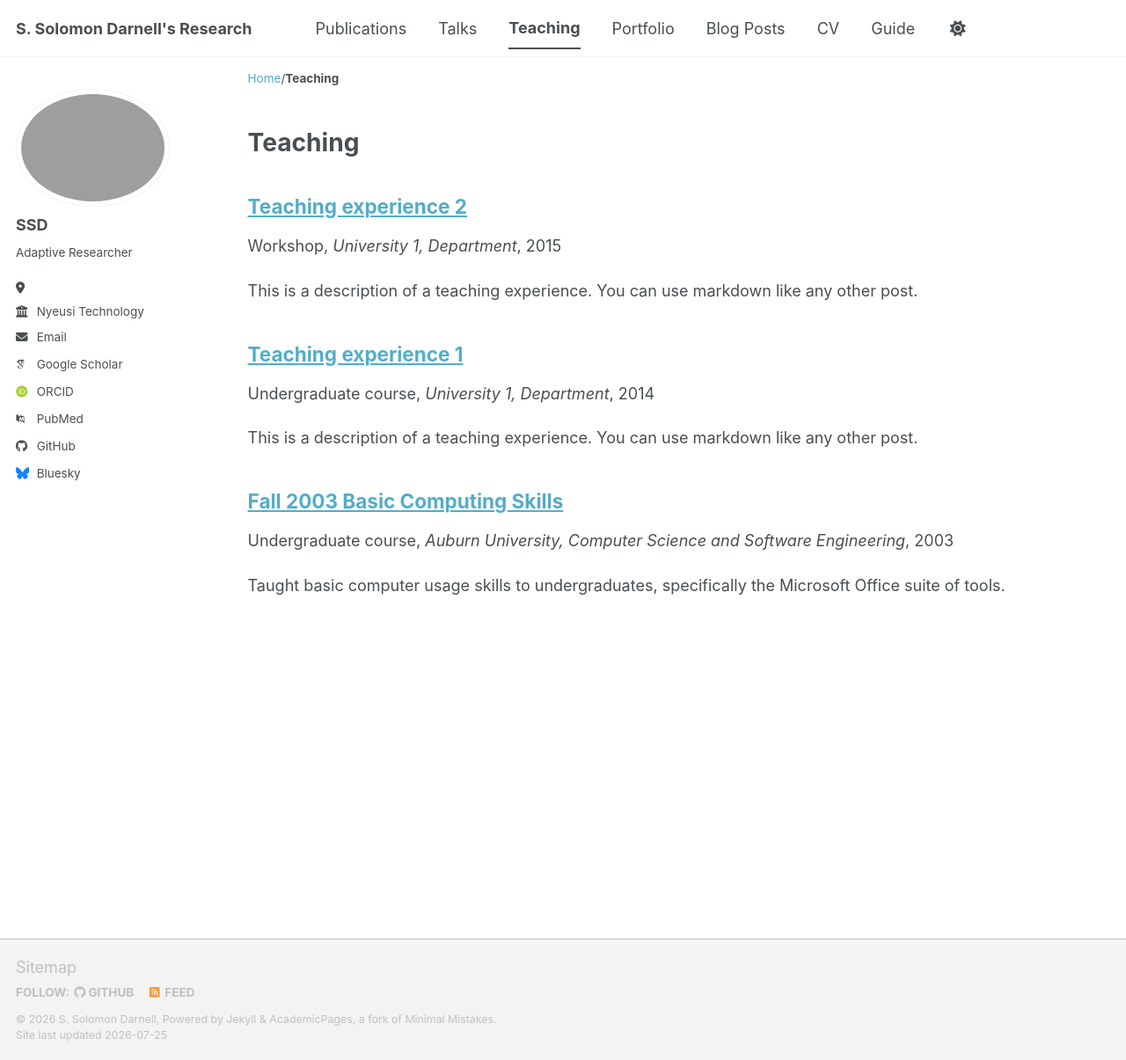
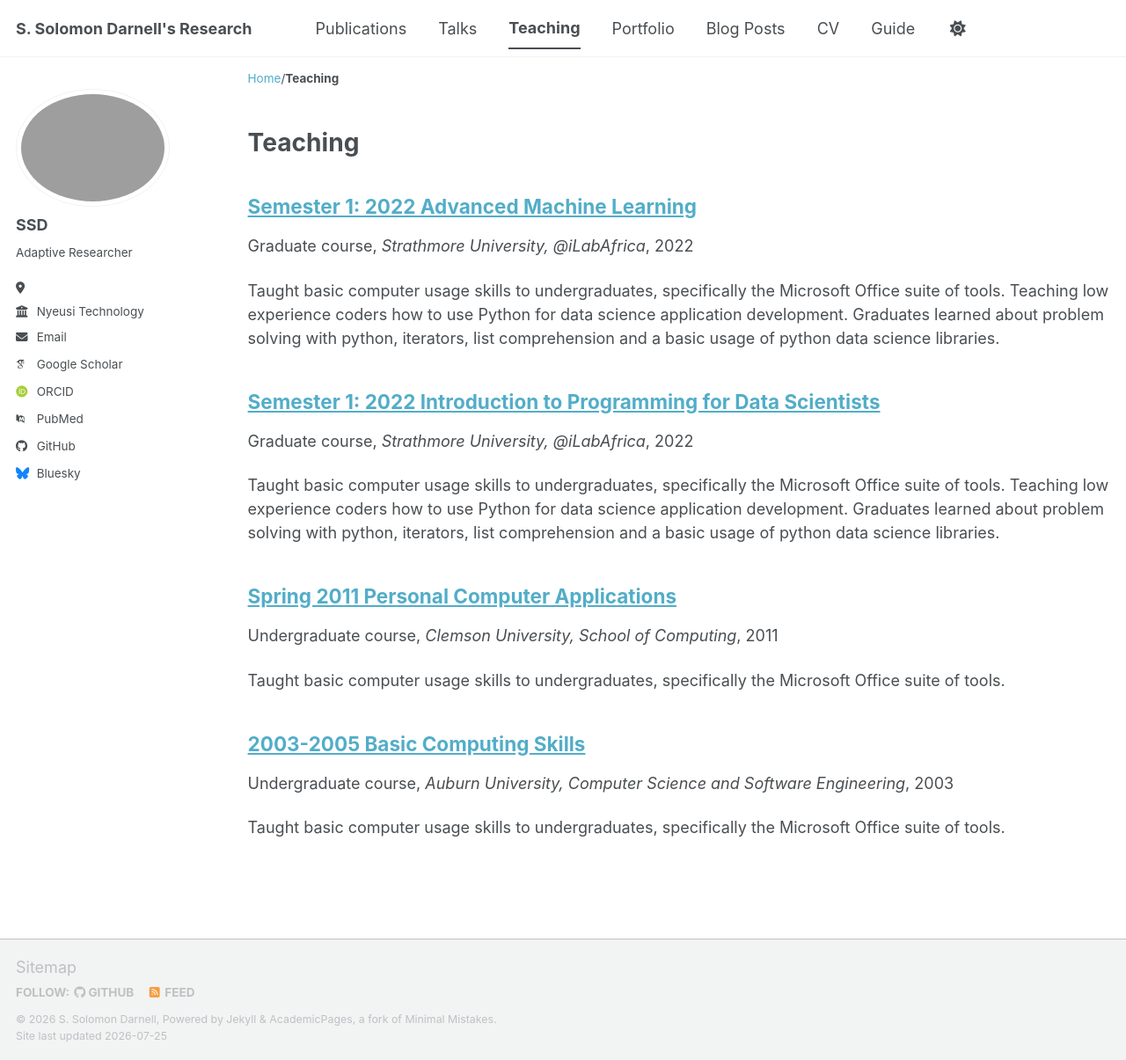
Before and after one commit to ShelbySolomonDarnell/shelbysolomondarnell.github.io, a Jekyll site: the page built from _pages/teaching.html, in a window 1280 px wide and 1205 px high. Shown: the whole window at 88% size. Built offline with Jekyll 4.4.1, drawn with Linux system fonts in a browser that asks for light colours; some web fonts are replaced; a script bundle is joined from its source files by our own code; library files that are not in the unit come from our copies.

Commit message:
Added the rest of my teaching experience.

```diff
--- a/_teaching/2003-fall-auburn.md
+++ b/_teaching/2003-2005-years-teaching-auburn.md
@@ -1,8 +1,8 @@
 ---
-title: "Fall 2003 Basic Computing Skills"
+title: "2003-2005 Basic Computing Skills"
 collection: teaching
 type: "Undergraduate course"
-permalink: /teaching/2003-fall-teaching-1
+permalink: /teaching/2003-2005-years-teaching-auburn
 venue: "Auburn University, Computer Science and Software Engineering"
 date: 2003-08-11
 location: "Auburn, Alabama, USA"
--- /dev/null
+++ b/_teaching/2011-spring-clemson.md
@@ -0,0 +1,23 @@
+---
+title: "Spring 2011 Personal Computer Applications"
+collection: teaching
+type: "Undergraduate course"
+permalink: /teaching/2011-spring-clemson
+venue: "Clemson University, School of Computing"
+date: 2011-01-06
+location: "Clemson, South Carolina, USA"
+---
+
+Taught basic computer usage skills to undergraduates, specifically the Microsoft Office suite of tools.
+
+Experiential Learning
+======
+Led a practical skills lab to support student learning
+
+Management
+======
+Managed two work study students who supported the class labs.
+
+Classroom Lecturing
+======
+Taught two classes for the spring semester.
--- a/_teaching/2014-spring-teaching-1.md
+++ /dev/null
@@ -1,20 +0,0 @@
----
-title: "Teaching experience 1"
-collection: teaching
-type: "Undergraduate course"
-permalink: /teaching/2014-spring-teaching-1
-venue: "University 1, Department"
-date: 2014-01-01
-location: "City, Country"
----
-
-This is a description of a teaching experience. You can use markdown like any other post.
-
-Heading 1
-======
-
-Heading 2
-======
-
-Heading 3
-======
--- a/_teaching/2015-spring-teaching-2.md
+++ /dev/null
@@ -1,20 +0,0 @@
----
-title: "Teaching experience 2"
-collection: teaching
-type: "Workshop"
-permalink: /teaching/2015-spring-teaching-1
-venue: "University 1, Department"
-date: 2015-01-01
-location: "City, Country"
----
-
-This is a description of a teaching experience. You can use markdown like any other post.
-
-Heading 1
-======
-
-Heading 2
-======
-
-Heading 3
-======
--- /dev/null
+++ b/_teaching/2022-spring-strathmore-1.md
@@ -0,0 +1,26 @@
+---
+title: "Semester 1: 2022 Introduction to Programming for Data Scientists"
+collection: teaching
+type: "Graduate course"
+permalink: /teaching/2022-spring-strathmore
+venue: "Strathmore University, @iLabAfrica"
+date: 2022-01-07
+location: "Nairobi, Nairobi County, KENYA"
+---
+
+Taught basic computer usage skills to undergraduates, specifically the Microsoft Office suite of tools.
+Teaching low experience coders how to use Python for data science application development.
+Graduates learned about problem solving with python, iterators, list comprehension and a basic usage of python data science libraries.
+
+Experiential Learning
+======
+The class worked on a hybrid model as the country had yet to be re-opened fully due to COVID-19; hence, we had in class and online support simultaneously during lecture.
+
+
+Management
+======
+Managed a graduate student supporter, who helped students with assignments and in class learning.
+
+Classroom Lecturing
+======
+Taught the inaugural class for the spring semester.
--- /dev/null
+++ b/_teaching/2022-spring-strathmore-2.md
@@ -0,0 +1,26 @@
+---
+title: "Semester 1: 2022 Advanced Machine Learning"
+collection: teaching
+type: "Graduate course"
+permalink: /teaching/2022-spring-strathmore-2
+venue: "Strathmore University, @iLabAfrica"
+date: 2022-01-07
+location: "Nairobi, Nairobi County, KENYA"
+---
+
+Taught basic computer usage skills to undergraduates, specifically the Microsoft Office suite of tools.
+Teaching low experience coders how to use Python for data science application development.
+Graduates learned about problem solving with python, iterators, list comprehension and a basic usage of python data science libraries.
+
+Experiential Learning
+======
+The class worked on a hybrid model as the country had yet to be re-opened fully due to COVID-19; hence, we had in class and online support simultaneously during lecture.
+
+
+Management
+======
+Managed a graduate student supporter, who helped students with assignments and in class learning.
+
+Classroom Lecturing
+======
+Taught the inaugural class for the spring semester.
```
